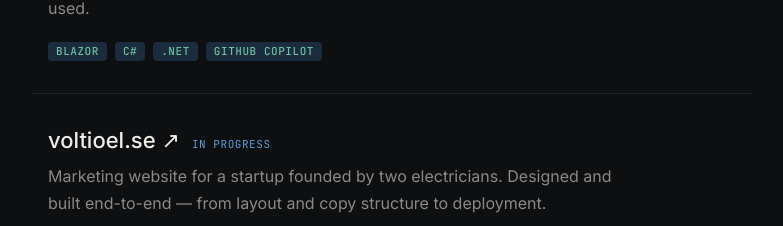
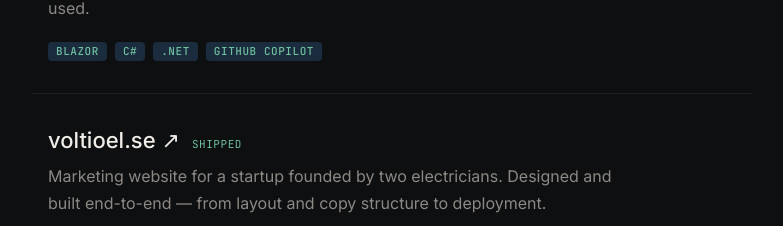
Before and after one commit to eliya-amanoeel/amaeli, a React (Vite) app: page / in a window 1280 px wide. Shown: the part 3800-4026 px from the top of the page, without its empty margins (248-1031 px from the left). Built offline with nearby package versions, Linux system fonts and the light colour scheme.

Commit message:
changed status of voltio el to shipped

```diff
--- a/src/app/components/PersonalProjects.tsx
+++ b/src/app/components/PersonalProjects.tsx
@@ -26,8 +26,8 @@ const projects: Project[] = [
     id: "voltio",
     name: "voltioel.se",
     url: "https://voltioel.se",
-    status: "IN PROGRESS",
-    statusColor: "#5B9BD5",
+    status: "SHIPPED",
+    statusColor: "#6EBF9E",
     description: "Marketing website for a startup founded by two electricians. Designed and built end-to-end — from layout and copy structure to deployment.",
     tags: ["React", "GitHub Copilot", "OpenAI"],
   },
```
